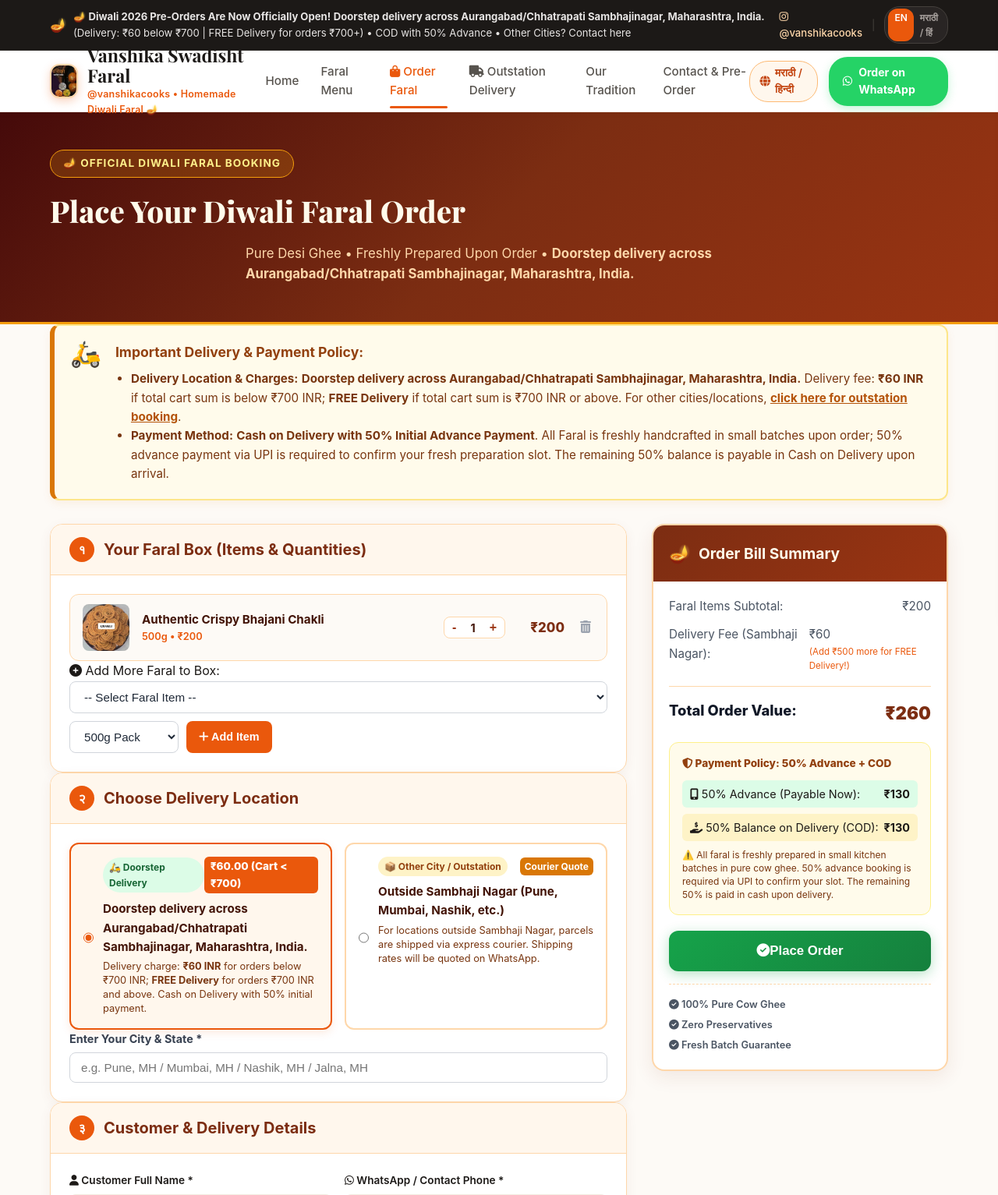
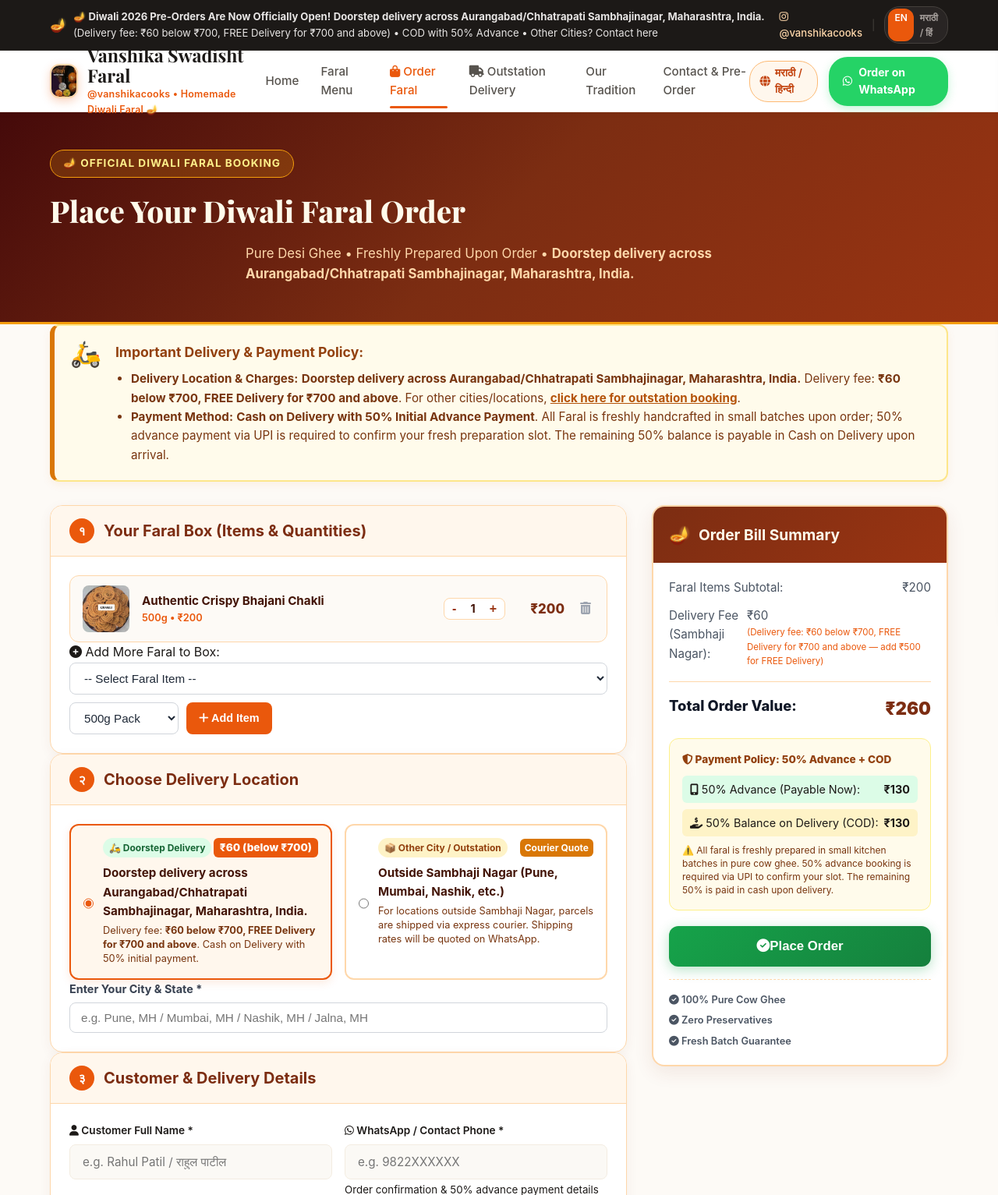
Before and after one commit to flawiya/vanshika-cooks-website, a Flask app: page /cart in a window 1280 px wide. Shown: the top 1533 px of the page at 78% size. Run offline with Flask 3, Linux system fonts and the light colour scheme; data comes from the database, SQL or seed files in the repository; some web fonts are replaced.

Commit message:
feat: standardize delivery fee text to 'Delivery fee: ₹60 below ₹700, FREE Delivery for ₹700 and above' across all pages

```diff
--- a/app.py
+++ b/app.py
@@ -73,9 +73,9 @@ TRANSLATIONS = {
         "trust_3_title": "Airtight Festive Packaging",
         "trust_3_desc": "Packed in food-grade airtight containers so your chaklis and karanjis arrive 100% crisp and unbroken.",
         "trust_4_title": "Doorstep Delivery",
-        "trust_4_desc": "Doorstep delivery across Aurangabad/Chhatrapati Sambhajinagar, Maharashtra, India. ₹60 fee below ₹700, and FREE Delivery above ₹700!",
+        "trust_4_desc": "Doorstep delivery across Aurangabad/Chhatrapati Sambhajinagar, Maharashtra, India. Delivery fee: ₹60 below ₹700, FREE Delivery for ₹700 and above.",
         "booking_banner_title": "🪔 Diwali 2026 Pre-Orders Are Now Officially Open!",
-        "booking_banner_sub": "Doorstep delivery across Aurangabad/Chhatrapati Sambhajinagar, Maharashtra, India. ₹60 below ₹700, FREE Delivery above ₹700. COD with 50% advance.",
+        "booking_banner_sub": "Doorstep delivery across Aurangabad/Chhatrapati Sambhajinagar, Maharashtra, India. Delivery fee: ₹60 below ₹700, FREE Delivery for ₹700 and above. COD with 50% advance.",
         "view_menu": "Explore Faral Menu",
         "switch_to_hindi": "मराठी / हिन्दी मध्ये पहा",
         "switch_to_english": "View in English",
@@ -86,7 +86,7 @@ TRANSLATIONS = {
         "custom_sub": "We deliver customized boxes with company branding and diwali cards for corporate teams.",
         "submit_inquiry": "Submit Booking Request",
         "inquiry_sent_success": "Thank you! Your pre-order request has been received. Vanshika will confirm your booking via WhatsApp shortly.",
-        "delivery_notice_pill": "📍 Doorstep delivery across Aurangabad/Chhatrapati Sambhajinagar, Maharashtra, India. (₹60 below ₹700 | FREE Delivery above ₹700) • Outside? Contact for courier",
+        "delivery_notice_pill": "📍 Doorstep delivery across Aurangabad/Chhatrapati Sambhajinagar, Maharashtra, India. (Delivery fee: ₹60 below ₹700, FREE Delivery for ₹700 and above) • Outside? Contact for courier",
         "cod_terms_notice": "💰 Cash on Delivery with 50% advance booking payment. 50% advance required via UPI to confirm fresh batch preparation.",
         "delivery_fee_label": "Delivery Charge (Aurangabad/Sambhaji Nagar):",
         "order_id_label": "Order ID",
@@ -132,9 +132,9 @@ TRANSLATIONS = {
         "trust_3_title": "हवाबंद दर्जेदार पॅकिंग",
         "trust_3_desc": "चकली व करंजी न तुटता एकदम कुरकुरीत राहावी म्हणून खास हवाबंद बॉक्समध्ये सुरक्षित पॅकिंग.",
         "trust_4_title": "थेट घरपोच डिलिव्हरी",
-        "trust_4_desc": "औरंगाबाद / छत्रपती संभाजीनगर, महाराष्ट्र, भारत मध्ये थेट घरपोच डिलिव्हरी. ₹७०० खाली ₹६०, आणि ₹७००+ वर मोफत डिलिव्हरी (FREE Delivery)!",
+        "trust_4_desc": "औरंगाबाद / छत्रपती संभाजीनगर, महाराष्ट्र, भारत मध्ये थेट घरपोच डिलिव्हरी. डिलिव्हरी शुल्क: ₹७०० च्या खाली ₹६०, ₹७०० व त्यापुढे मोफत डिलिव्हरी (FREE Delivery)!",
         "booking_banner_title": "🪔 दिवाळी २०२६ चे प्री-बुकिंग सुरू झाले आहे!",
-        "booking_banner_sub": "Doorstep delivery across Aurangabad/Chhatrapati Sambhajinagar, Maharashtra, India. ₹७०० खाली ₹६० शुल्क, ₹७००+ वर मोफत डिलिव्हरी. ५०% ॲडव्हान्ससह COD उपलब्ध.",
+        "booking_banner_sub": "Doorstep delivery across Aurangabad/Chhatrapati Sambhajinagar, Maharashtra, India. डिलिव्हरी शुल्क: ₹७०० च्या खाली ₹६०, ₹७०० व त्यापुढे मोफत डिलिव्हरी. ५०% ॲडव्हान्ससह COD उपलब्ध.",
         "view_menu": "फराळ मेन्यू पहा",
         "switch_to_hindi": "मराठी / हिन्दी मध्ये पहा",
         "switch_to_english": "View in English",
@@ -145,7 +145,7 @@ TRANSLATIONS = {
         "custom_sub": "कंपनी भेटवस्तू, संस्था किंवा फॅमिलीसाठी खास कस्टमाईज्ड गिफ्ट बॉक्सेस उपलब्ध आहेत.",
         "submit_inquiry": "बुकिंग विनंती पाठवा",
         "inquiry_sent_success": "धन्यवाद! तुमची फराळ ऑर्डर चौकशी प्राप्त झाली आहे. वंशिका लवकरच व्हॉट्सॲपवर संपर्क करतील.",
-        "delivery_notice_pill": "📍 Doorstep delivery across Aurangabad/Chhatrapati Sambhajinagar, Maharashtra, India. (₹७०० खाली ₹६० | ₹७००+ वर मोफत डिलिव्हरी) • इतर शहरांसाठी कुरिअर चौकशी",
+        "delivery_notice_pill": "📍 Doorstep delivery across Aurangabad/Chhatrapati Sambhajinagar, Maharashtra, India. (डिलिव्हरी शुल्क: ₹७०० च्या खाली ₹६०, ₹७०० व त्यापुढे मोफत डिलिव्हरी) • इतर शहरांसाठी कुरिअर चौकशी",
         "cod_terms_notice": "💰 कॅश ऑन डिलिव्हरी (५०% आगाऊ रक्कमेसह). साजूक तुपातील ताजी तयारी सुरू करण्यासाठी ५०% ॲडव्हान्स UPI द्वारे आवश्यक आहे.",
         "delivery_fee_label": "डिलिव्हरी शुल्क (औरंगाबाद / संभाजीनगर):",
         "order_id_label": "ऑर्डर क्रमांक (Order ID)",
@@ -252,7 +252,7 @@ def build_order_whatsapp_message(order, items_list):
         if int(order['delivery_fee']) == 0:
             msg += f"• Delivery Fee: ₹0 (FREE DELIVERY - Cart ₹700+)\n"
         else:
-            msg += f"• Delivery Fee: ₹{int(order['delivery_fee'])} (Rate: ₹60 below ₹700, FREE above ₹700)\n"
+            msg += f"• Delivery Fee: ₹{int(order['delivery_fee'])} (Delivery fee: ₹60 below ₹700, FREE Delivery for ₹700 and above)\n"
         msg += f"• *Total Order Value:* ₹{int(order['total_amount'])}\n"
         msg += f"------------------------------\n"
         msg += f"💳 *PAYMENT TERMS (COD with 50% Advance):*\n"
--- a/templates/base.html
+++ b/templates/base.html
@@ -26,9 +26,9 @@
                 <span>
                     <strong>{{ t.booking_banner_title }}</strong>
                     {% if current_lang == 'hi' %}
-                    <strong>औरंगाबाद / छत्रपती संभाजीनगर, महाराष्ट्र, भारत मध्ये थेट घरपोच डिलिव्हरी</strong> (डिलिव्हरी: ₹७०० खाली ₹६० | ₹७००+ वर मोफत डिलिव्हरी!) • ५०% ॲडव्हान्ससह COD उपलब्ध • <a href="{{ url_for('outstation_inquiry') }}" class="underline text-yellow-200 hover:text-white">इतर शहरे? येथे संपर्क करा</a>
+                    <strong>औरंगाबाद / छत्रपती संभाजीनगर, महाराष्ट्र, भारत मध्ये थेट घरपोच डिलिव्हरी</strong> (डिलिव्हरी शुल्क: ₹७०० च्या खाली ₹६०, ₹७०० व त्यापुढे मोफत डिलिव्हरी!) • ५०% ॲडव्हान्ससह COD उपलब्ध • <a href="{{ url_for('outstation_inquiry') }}" class="underline text-yellow-200 hover:text-white">इतर शहरे? येथे संपर्क करा</a>
                     {% else %}
-                    <strong>Doorstep delivery across Aurangabad/Chhatrapati Sambhajinagar, Maharashtra, India.</strong> (Delivery: ₹60 below ₹700 | FREE Delivery for orders ₹700+) • COD with 50% Advance • <a href="{{ url_for('outstation_inquiry') }}" class="underline text-yellow-200 hover:text-white">Other Cities? Contact here</a>
+                    <strong>Doorstep delivery across Aurangabad/Chhatrapati Sambhajinagar, Maharashtra, India.</strong> (Delivery fee: ₹60 below ₹700, FREE Delivery for ₹700 and above) • COD with 50% Advance • <a href="{{ url_for('outstation_inquiry') }}" class="underline text-yellow-200 hover:text-white">Other Cities? Contact here</a>
                     {% endif %}
                 </span>
             </div>
@@ -172,7 +172,7 @@
                         <strong>📍 {% if current_lang == 'hi' %}डिलिव्हरी व पेमेंट नियम:{% else %}Delivery & Payment Rules:{% endif %}</strong>
                         <p class="mt-1">
                             {% if current_lang == 'hi' %}
-                            <strong>औरंगाबाद / छत्रपती संभाजीनगर, महाराष्ट्र, भारत मध्ये थेट घरपोच डिलिव्हरी</strong> (डिलिव्हरी शुल्क: ₹७०० च्या आत <strong>₹६०</strong>, ₹७०० व त्यापुढे <strong>मोफत डिलिव्हरी!</strong>). ५०% ॲडव्हान्स बुकिंगसह कॅश ऑन डिलिव्हरी उपलब्ध.
+                            <strong>औरंगाबाद / छत्रपती संभाजीनगर, महाराष्ट्र, भारत मध्ये थेट घरपोच डिलिव्हरी</strong> (डिलिव्हरी शुल्क: ₹७०० च्या खाली <strong>₹६०</strong>, ₹७०० व त्यापुढे <strong>मोफत डिलिव्हरी (FREE Delivery)</strong>). ५०% ॲडव्हान्स बुकिंगसह कॅश ऑन डिलिव्हरी उपलब्ध.
                             <br><a href="{{ url_for('outstation_inquiry') }}" class="underline text-yellow-300">इतर शहरांसाठी पार्सल कुरिअर चौकशी येथे करा &rarr;</a>
                             {% else %}
                             <strong>Doorstep delivery across Aurangabad/Chhatrapati Sambhajinagar, Maharashtra, India.</strong> (Delivery fee: <strong>₹60</strong> below ₹700, <strong>FREE Delivery</strong> for ₹700 and above). Cash on Delivery with 50% advance booking.
--- a/templates/checkout.html
+++ b/templates/checkout.html
@@ -35,9 +35,9 @@
                     <li>
                         <strong>{% if current_lang == 'hi' %}डिलिव्हरी क्षेत्र व दर:{% else %}Delivery Location & Charges:{% endif %}</strong>
                         {% if current_lang == 'hi' %}
-                        <strong>औरंगाबाद / छत्रपती संभाजीनगर, महाराष्ट्र, भारत मध्ये थेट घरपोच डिलिव्हरी</strong>. डिलिव्हरी शुल्क: संपूर्ण कार्ट ₹७०० खाली असल्यास <strong>₹६०</strong>; ₹७०० आणि त्याहून अधिक असल्यास <strong>मोफत डिलिव्हरी (FREE Delivery)</strong>. इतर शहरांसाठी (पुणे, मुंबई, नाशिक इ.) <a href="{{ url_for('outstation_inquiry') }}" class="alert-link">येथे क्लिक करून चौकशी करा</a>.
+                        <strong>औरंगाबाद / छत्रपती संभाजीनगर, महाराष्ट्र, भारत मध्ये थेट घरपोच डिलिव्हरी</strong>. डिलिव्हरी शुल्क: ₹७०० च्या खाली <strong>₹६०</strong>, ₹७०० व त्यापुढे <strong>मोफत डिलिव्हरी (FREE Delivery)</strong>. इतर शहरांसाठी (पुणे, मुंबई, नाशिक इ.) <a href="{{ url_for('outstation_inquiry') }}" class="alert-link">येथे क्लिक करून चौकशी करा</a>.
                         {% else %}
-                        <strong>Doorstep delivery across Aurangabad/Chhatrapati Sambhajinagar, Maharashtra, India.</strong> Delivery fee: <strong>₹60 INR</strong> if total cart sum is below ₹700 INR; <strong>FREE Delivery</strong> if total cart sum is ₹700 INR or above. For other cities/locations, <a href="{{ url_for('outstation_inquiry') }}" class="alert-link">click here for outstation booking</a>.
+                        <strong>Doorstep delivery across Aurangabad/Chhatrapati Sambhajinagar, Maharashtra, India.</strong> Delivery fee: <strong>₹60 below ₹700, FREE Delivery for ₹700 and above</strong>. For other cities/locations, <a href="{{ url_for('outstation_inquiry') }}" class="alert-link">click here for outstation booking</a>.
                         {% endif %}
                     </li>
                     <li>
@@ -126,9 +126,9 @@
                                     </h4>
                                     <p class="loc-desc">
                                         {% if current_lang == 'hi' %}
-                                        डिलिव्हरी शुल्क: कार्ट ₹७०० च्या आत असल्यास <strong>₹६०</strong>; ₹७०० व त्यापुढे <strong>मोफत डिलिव्हरी (FREE Delivery)</strong>. ५०% ॲडव्हान्ससह कॅश ऑन डिलिव्हरी उपलब्ध.
+                                        डिलिव्हरी शुल्क: ₹७०० च्या खाली <strong>₹६०</strong>, ₹७०० व त्यापुढे <strong>मोफत डिलिव्हरी (FREE Delivery)</strong>. ५०% ॲडव्हान्ससह कॅश ऑन डिलिव्हरी उपलब्ध.
                                         {% else %}
-                                        Delivery charge: <strong>₹60 INR</strong> for orders below ₹700 INR; <strong>FREE Delivery</strong> for orders ₹700 INR and above. Cash on Delivery with 50% initial payment.
+                                        Delivery fee: <strong>₹60 below ₹700, FREE Delivery for ₹700 and above</strong>. Cash on Delivery with 50% initial payment.
                                         {% endif %}
                                     </p>
                                 </div>
@@ -513,8 +513,8 @@ document.addEventListener("DOMContentLoaded", function() {
                 if (locBadgeElem) locBadgeElem.innerText = "FREE (Cart ₹700+)";
             } else {
                 const diff = 700 - subtotal;
-                feeElem.innerHTML = `₹60 <span style="font-size: 0.72rem; color: #ea580c; display: block;">(Add ₹${diff} more for FREE Delivery!)</span>`;
-                if (locBadgeElem) locBadgeElem.innerText = "₹60.00 (Cart < ₹700)";
+                feeElem.innerHTML = `₹60 <span style="font-size: 0.72rem; color: #ea580c; display: block;">(Delivery fee: ₹60 below ₹700, FREE Delivery for ₹700 and above — add ₹${diff} for FREE Delivery)</span>`;
+                if (locBadgeElem) locBadgeElem.innerText = "₹60 (below ₹700)";
             }
             feeElem.className = "font-semibold text-green-700";
         } else {
--- a/templates/contact.html
+++ b/templates/contact.html
@@ -163,7 +163,7 @@
                     <h4>{% if current_lang == 'hi' %}डिलिव्हरी व कव्हरेज{% else %}Delivery Coverage{% endif %}</h4>
                     <p>
                         {% if current_lang == 'hi' %}
-                        <strong>औरंगाबाद / छत्रपती संभाजीनगर, महाराष्ट्र, भारत मध्ये थेट घरपोच डिलिव्हरी</strong> (डिलिव्हरी शुल्क: ₹७०० खाली ₹६०, ₹७००+ वर <strong>मोफत डिलिव्हरी (FREE Delivery)</strong>). इतर सर्व शहरांसाठी पार्सल कुरिअर उपलब्ध.
+                        <strong>औरंगाबाद / छत्रपती संभाजीनगर, महाराष्ट्र, भारत मध्ये थेट घरपोच डिलिव्हरी</strong> (डिलिव्हरी शुल्क: ₹७०० च्या खाली ₹६०, ₹७०० व त्यापुढे <strong>मोफत डिलिव्हरी (FREE Delivery)</strong>). इतर सर्व शहरांसाठी पार्सल कुरिअर उपलब्ध.
                         {% else %}
                         <strong>Doorstep delivery across Aurangabad/Chhatrapati Sambhajinagar, Maharashtra, India.</strong> (Delivery fee: ₹60 below ₹700, <strong>FREE Delivery</strong> for ₹700 and above). Outstation orders shipped via parcel courier.
                         {% endif %}
--- a/templates/faral_menu.html
+++ b/templates/faral_menu.html
@@ -63,9 +63,9 @@
                     </strong>
                     <p style="margin: 0; color: #9a3412; font-size: 0.85rem;">
                         {% if current_lang == 'hi' %}
-                        डिलिव्हरी शुल्क: ₹७०० खाली <strong>₹६०</strong> | ₹७०० आणि त्यावरील ऑर्डर्ससाठी <strong>मोफत डिलिव्हरी (FREE Delivery)</strong> • ५०% ॲडव्हान्ससह कॅश ऑन डिलिव्हरी उपलब्ध.
+                        डिलिव्हरी शुल्क: ₹७०० च्या खाली <strong>₹६०</strong>, ₹७०० व त्यापुढे <strong>मोफत डिलिव्हरी (FREE Delivery)</strong> • ५०% ॲडव्हान्ससह कॅश ऑन डिलिव्हरी उपलब्ध.
                         {% else %}
-                        Delivery Charges: <strong>₹60 INR</strong> for orders below ₹700 INR | <strong>FREE Delivery</strong> for orders ₹700 INR & above • Cash on Delivery with 50% initial payment.
+                        Delivery fee: <strong>₹60 below ₹700, FREE Delivery for ₹700 and above</strong> • Cash on Delivery with 50% initial payment.
                         {% endif %}
                     </p>
                 </div>
--- a/templates/home.html
+++ b/templates/home.html
@@ -107,9 +107,9 @@
                 </strong>
                 <p style="margin: 0; color: #9a3412; font-size: 0.85rem;">
                     {% if current_lang == 'hi' %}
-                    डिलिव्हरी शुल्क: ₹७०० खाली <strong>₹६०</strong> | ₹७०० आणि त्यावरील ऑर्डर्ससाठी <strong>मोफत डिलिव्हरी (FREE Delivery)</strong> • ५०% ॲडव्हान्ससह कॅश ऑन डिलिव्हरी उपलब्ध.
+                    डिलिव्हरी शुल्क: ₹७०० च्या खाली <strong>₹६०</strong>, ₹७०० व त्यापुढे <strong>मोफत डिलिव्हरी (FREE Delivery)</strong> • ५०% ॲडव्हान्ससह कॅश ऑन डिलिव्हरी उपलब्ध.
                     {% else %}
-                    Delivery Charges: <strong>₹60 INR</strong> for orders below ₹700 INR | <strong>FREE Delivery</strong> for orders ₹700 INR & above • Cash on Delivery with 50% initial payment.
+                    Delivery fee: <strong>₹60 below ₹700, FREE Delivery for ₹700 and above</strong> • Cash on Delivery with 50% initial payment.
                     {% endif %}
                 </p>
             </div>
--- a/templates/outstation.html
+++ b/templates/outstation.html
@@ -15,7 +15,7 @@
             </h1>
             <p class="text-gray-700 max-w-xl mx-auto text-base">
                 {% if current_lang == 'hi' %}
-                आमची <strong>औरंगाबाद / छत्रपती संभाजीनगर, महाराष्ट्र, भारत मध्ये थेट घरपोच डिलिव्हरी</strong> (डिलिव्हरी शुल्क: ₹७०० च्या आत ₹६०, ₹७०० व त्यापुढे <strong>मोफत डिलिव्हरी (FREE Delivery)</strong>) उपलब्ध आहे. इतर सर्व ठिकाणांसाठी (उदा. पुणे, मुंबई, नाशिक, जालना, नागपूर, किंवा इतर राज्ये) कृपया खालील फॉर्मद्वारे चौकशी करा. आम्ही एक्सप्रेस पार्सलने फराळ पाठवतो!
+                आमची <strong>औरंगाबाद / छत्रपती संभाजीनगर, महाराष्ट्र, भारत मध्ये थेट घरपोच डिलिव्हरी</strong> (डिलिव्हरी शुल्क: ₹७०० च्या खाली ₹६०, ₹७०० व त्यापुढे <strong>मोफत डिलिव्हरी (FREE Delivery)</strong>) उपलब्ध आहे. इतर सर्व ठिकाणांसाठी (उदा. पुणे, मुंबई, नाशिक, जालना, नागपूर, किंवा इतर राज्ये) कृपया खालील फॉर्मद्वारे चौकशी करा. आम्ही एक्सप्रेस पार्सलने फराळ पाठवतो!
                 {% else %}
                 We provide <strong>Doorstep delivery across Aurangabad/Chhatrapati Sambhajinagar, Maharashtra, India.</strong> (Delivery fee: ₹60 below ₹700, <strong>FREE Delivery</strong> for ₹700 and above). For all other locations, please submit your inquiry below so our team can quote parcel courier charges.
                 {% endif %}
--- a/templates/product_detail.html
+++ b/templates/product_detail.html
@@ -101,9 +101,9 @@
                         <p class="order-note-sub mt-2">
                             <i class="fas fa-truck text-orange-600"></i>
                             {% if current_lang == 'hi' %}
-                            <strong>औरंगाबाद / छत्रपती संभाजीनगर, महाराष्ट्र, भारत मध्ये थेट घरपोच डिलिव्हरी</strong> (डिलिव्हरी शुल्क ₹७०० खाली ₹६०, ₹७००+ वर <strong>मोफत डिलिव्हरी (FREE Delivery)</strong>). इतर शहरांसाठी पार्सल कुरिअर उपलब्ध.
+                            <strong>औरंगाबाद / छत्रपती संभाजीनगर, महाराष्ट्र, भारत मध्ये थेट घरपोच डिलिव्हरी</strong> (डिलिव्हरी शुल्क: ₹७०० च्या खाली ₹६०, ₹७०० व त्यापुढे <strong>मोफत डिलिव्हरी (FREE Delivery)</strong>). इतर शहरांसाठी पार्सल कुरिअर उपलब्ध.
                             {% else %}
-                            <strong>Doorstep delivery across Aurangabad/Chhatrapati Sambhajinagar, Maharashtra, India.</strong> (Delivery fee: ₹60 below ₹700, <strong>FREE Delivery</strong> for ₹700 & above). Outstation courier available.
+                            <strong>Doorstep delivery across Aurangabad/Chhatrapati Sambhajinagar, Maharashtra, India.</strong> (Delivery fee: ₹60 below ₹700, <strong>FREE Delivery</strong> for ₹700 and above). Outstation courier available.
                             {% endif %}
                         </p>
                     </div>
```
Also changed, not shown: templates/order_success.html (+10 -1 lines).
